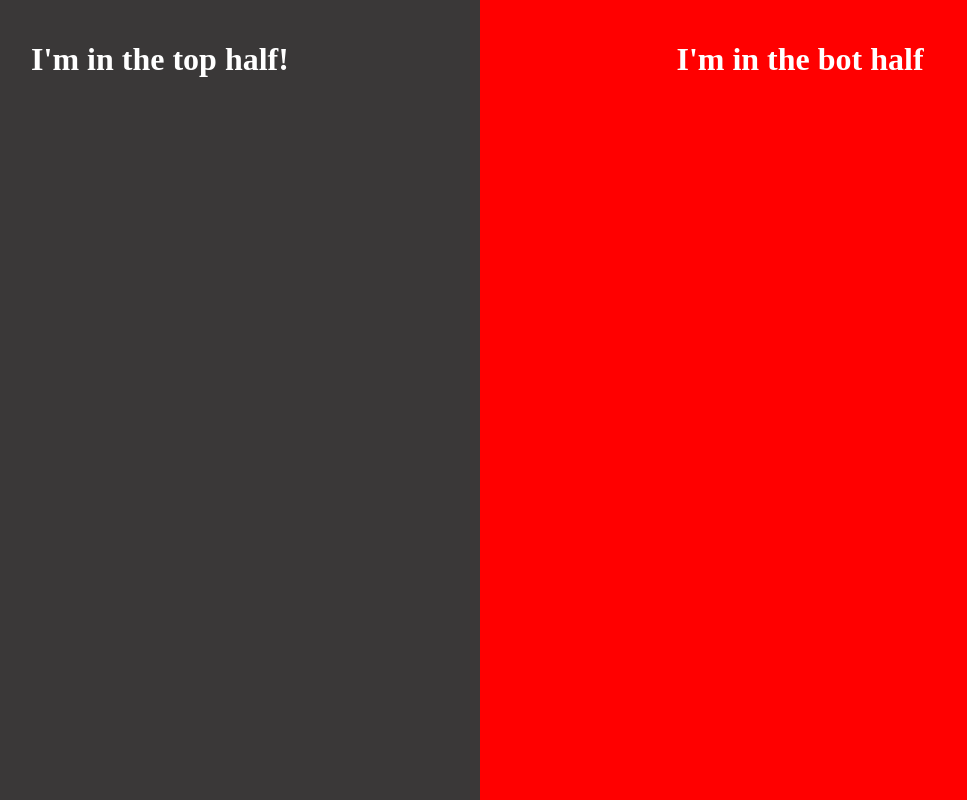
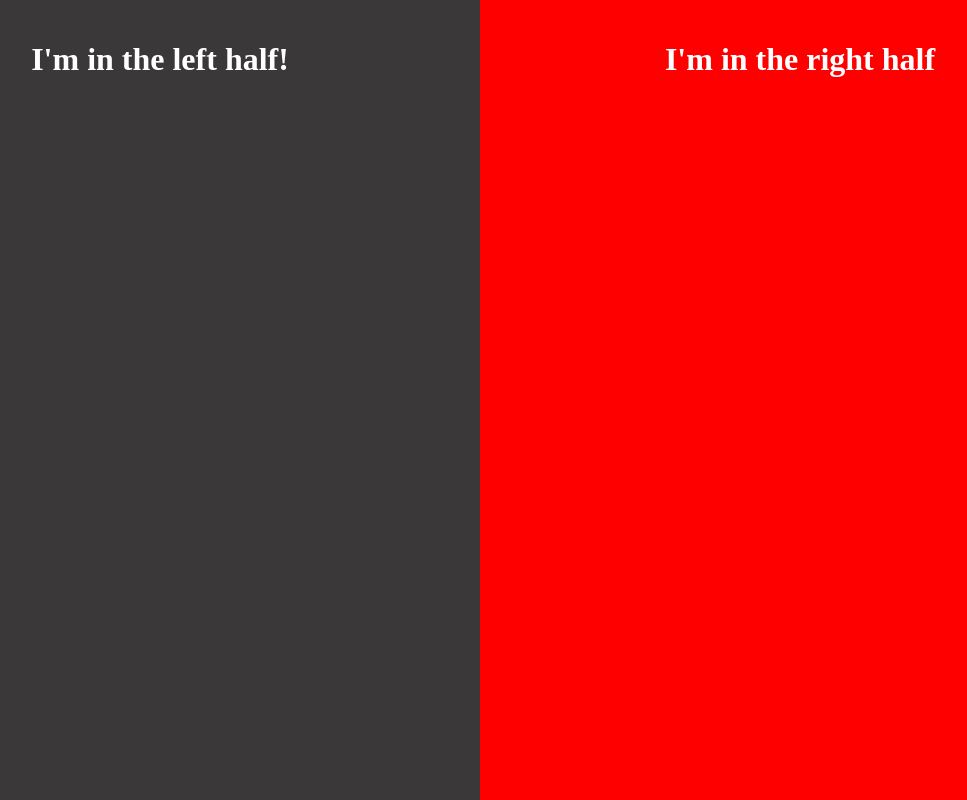
Before and after one commit to Cyber3x/school-website, a plain HTML site: page index.html in a window 1280 px wide. Shown: the whole page, without its empty margins (160-1127 px from the left). Drawn offline with Linux system fonts and the light colour scheme.

Commit message:
changed axies

```diff
--- a/index.html
+++ b/index.html
@@ -12,11 +12,11 @@
 <body>
 
     <div class="split left">
-        <h1>I'm in the top half!</h1>
+        <h1>I'm in the left half!</h1>
     </div>
 
     <div class="split right">
-        <h1>I'm in the bot half</h1>
+        <h1>I'm in the right half</h1>
     </div>
 
 </body>
```
